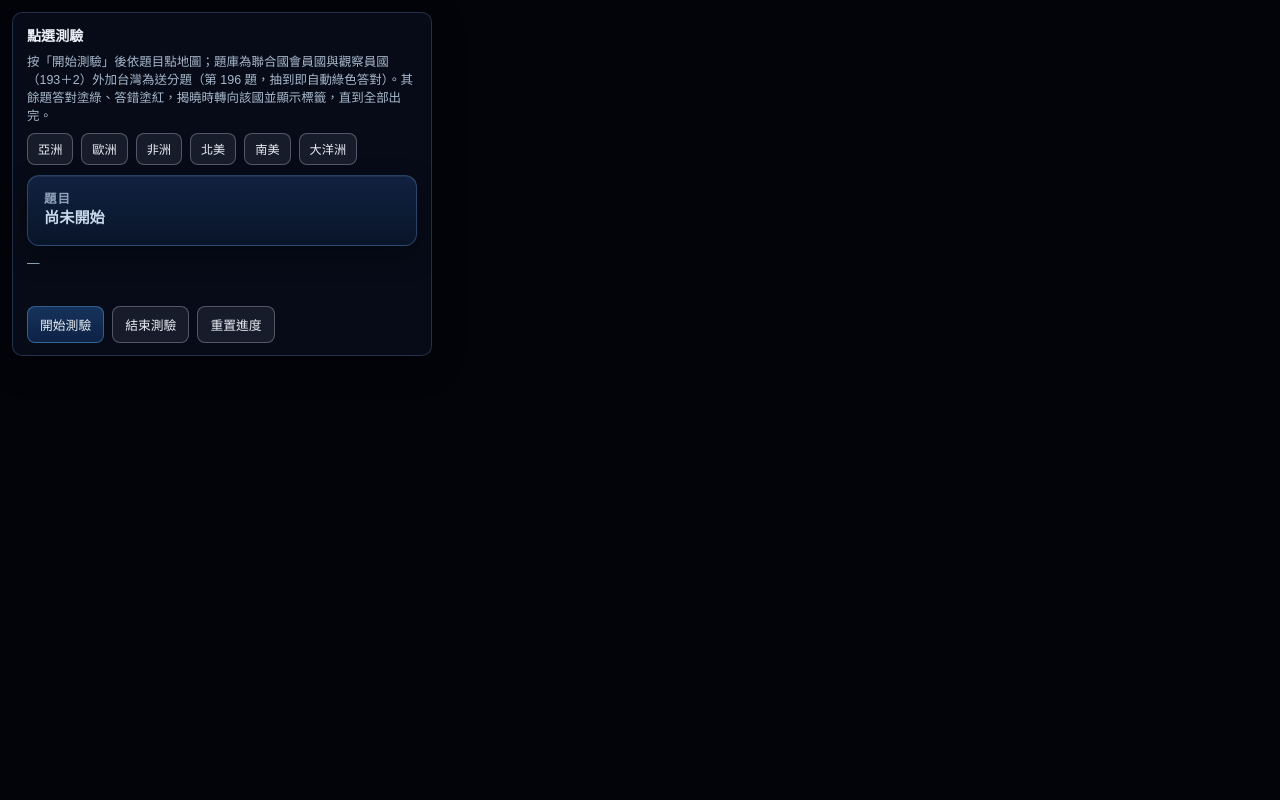
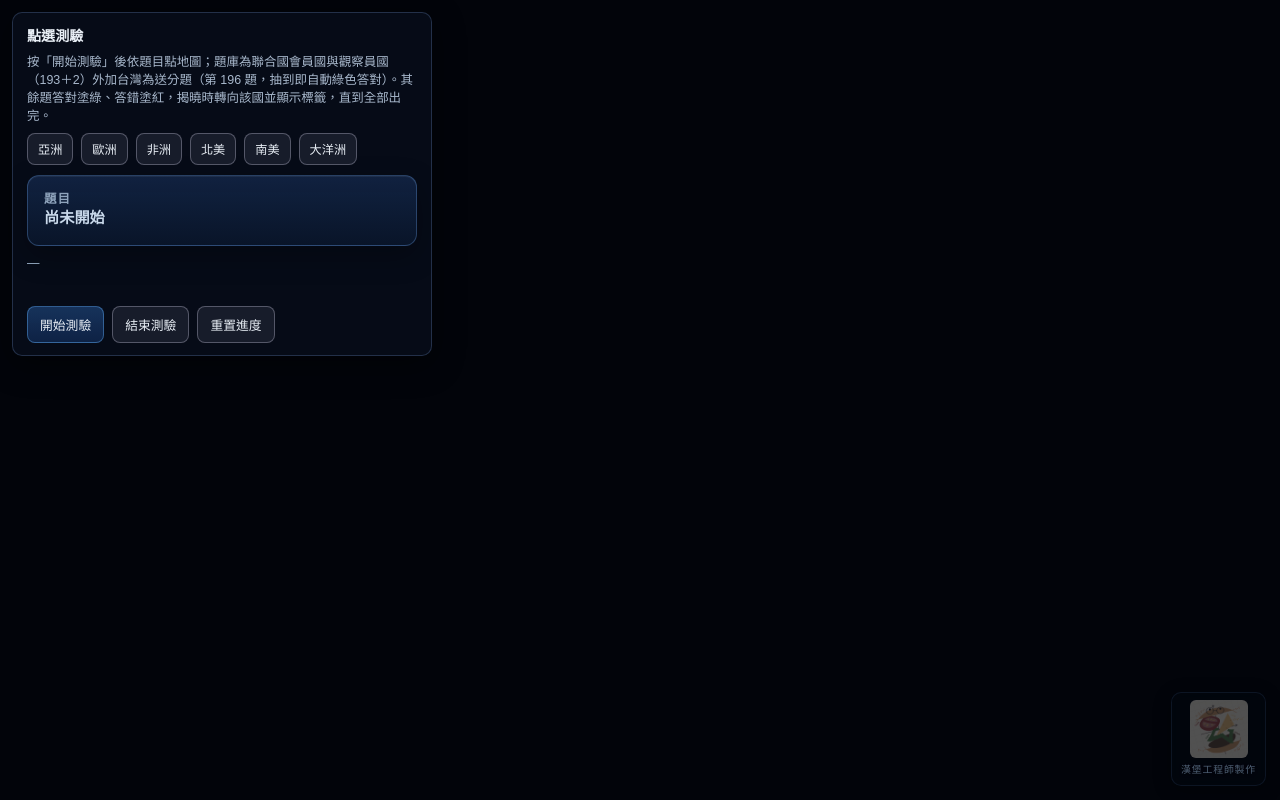
Before and after one commit to teacherhamburger/globe-country-study, a website: page index.html in a window 1280 px wide. Drawn offline with nearby package versions, Linux system fonts and the light colour scheme.

Commit message:
右下角浮水印：漢堡工程師製作（含圖、色調融入介面）
Co-authored-by: Cursor <cursoragent@cursor.com>

```diff
--- a/index.html
+++ b/index.html
@@ -181,6 +181,49 @@
       border-color: rgba(160, 160, 180, 0.45);
       background: rgba(30, 35, 50, 0.75);
     }
+    .brand-watermark {
+      position: fixed;
+      right: 14px;
+      bottom: 14px;
+      z-index: 8;
+      display: flex;
+      flex-direction: column;
+      align-items: center;
+      gap: 5px;
+      max-width: 118px;
+      padding: 7px 9px 9px;
+      border-radius: 10px;
+      background: rgba(4, 10, 22, 0.42);
+      border: 1px solid rgba(90, 140, 190, 0.16);
+      backdrop-filter: blur(8px);
+      -webkit-backdrop-filter: blur(8px);
+      box-shadow: 0 4px 20px rgba(0, 0, 0, 0.4);
+      pointer-events: none;
+      user-select: none;
+      opacity: 0.78;
+    }
+    .brand-watermark img {
+      width: 58px;
+      height: auto;
+      display: block;
+      border-radius: 6px;
+      opacity: 0.58;
+      filter:
+        sepia(0.2)
+        saturate(0.55)
+        brightness(0.72)
+        contrast(0.92)
+        hue-rotate(-12deg);
+    }
+    .brand-watermark__text {
+      font-size: 0.62rem;
+      font-weight: 500;
+      letter-spacing: 0.08em;
+      color: rgba(140, 168, 198, 0.72);
+      text-align: center;
+      line-height: 1.35;
+      text-shadow: 0 1px 3px rgba(0, 0, 0, 0.55);
+    }
   </style>
   <script type="importmap">
   {
@@ -219,6 +262,16 @@
       </div>
     </div>
   </div>
+  <aside id="brand-watermark" class="brand-watermark" aria-hidden="true">
+    <img
+      src="./assets/watermark-hamburger.png"
+      alt=""
+      width="120"
+      height="120"
+      decoding="async"
+    />
+    <span class="brand-watermark__text">漢堡工程師製作</span>
+  </aside>
   <script type="module" src="./js/main.js"></script>
 </body>
 </html>
--- a/scripts/vercel-build.mjs
+++ b/scripts/vercel-build.mjs
@@ -14,5 +14,8 @@ mkdirSync(pub, { recursive: true });
 cpSync(join(root, "index.html"), join(pub, "index.html"));
 cpSync(join(root, "js"), join(pub, "js"), { recursive: true });
 cpSync(join(root, "data"), join(pub, "data"), { recursive: true });
+if (existsSync(join(root, "assets"))) {
+  cpSync(join(root, "assets"), join(pub, "assets"), { recursive: true });
+}
 
-console.log("vercel-build: copied index.html, js/, data/ -> public/");
+console.log("vercel-build: copied index.html, js/, data/ (+ assets/) -> public/");
```
Also changed, not shown: assets/watermark-hamburger.png (added).
